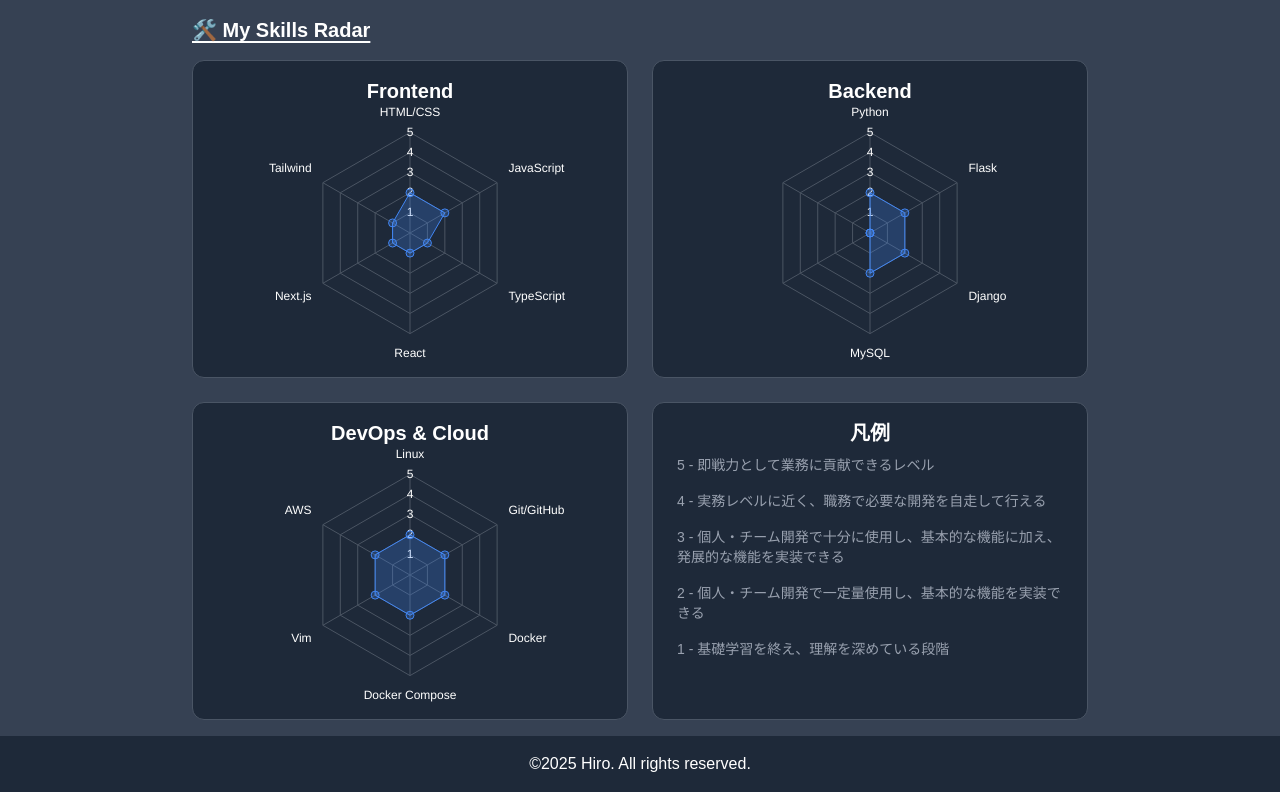
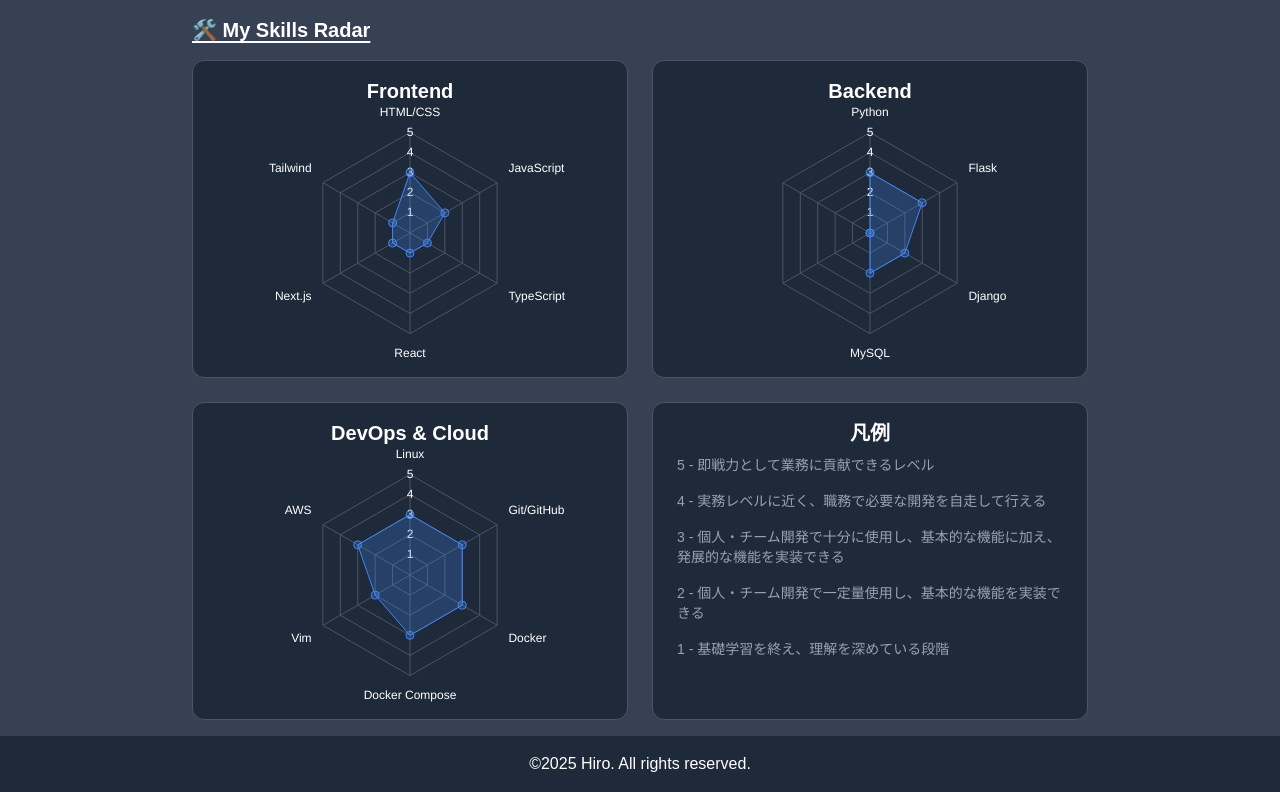
Before and after one commit to hiro-53-RareTECH/Portfolio, a Next.js app: page /about in a window 1280 px wide. Shown: the part 512-1304 px from the top of the page. Built offline with nearby package versions, Linux system fonts and the light colour scheme.

Commit message:
レーダーチャートの評価修正

```diff
--- a/app/about/page.tsx
+++ b/app/about/page.tsx
@@ -13,10 +13,10 @@
   "Next.js",
   "Tailwind",
 ];
-const valuesFrontend = [2, 2, 1, 1, 1, 1];
+const valuesFrontend = [3, 2, 1, 1, 1, 1];
 
 const labelsBackend = ["Python", "Flask", "Django", "MySQL", "", ""];
-const valuesBackend = [2, 2, 2, 2, 0, 0];
+const valuesBackend = [3, 3, 2, 2, 0, 0];
 
 const labelsDevOps = [
   "Linux",
@@ -26,7 +26,7 @@
   "Vim",
   "AWS",
 ];
-const valuesDevOps = [2, 2, 2, 2, 2, 2];
+const valuesDevOps = [3, 3, 3, 3, 2, 3];
 
 const About = () => {
   return (
```
